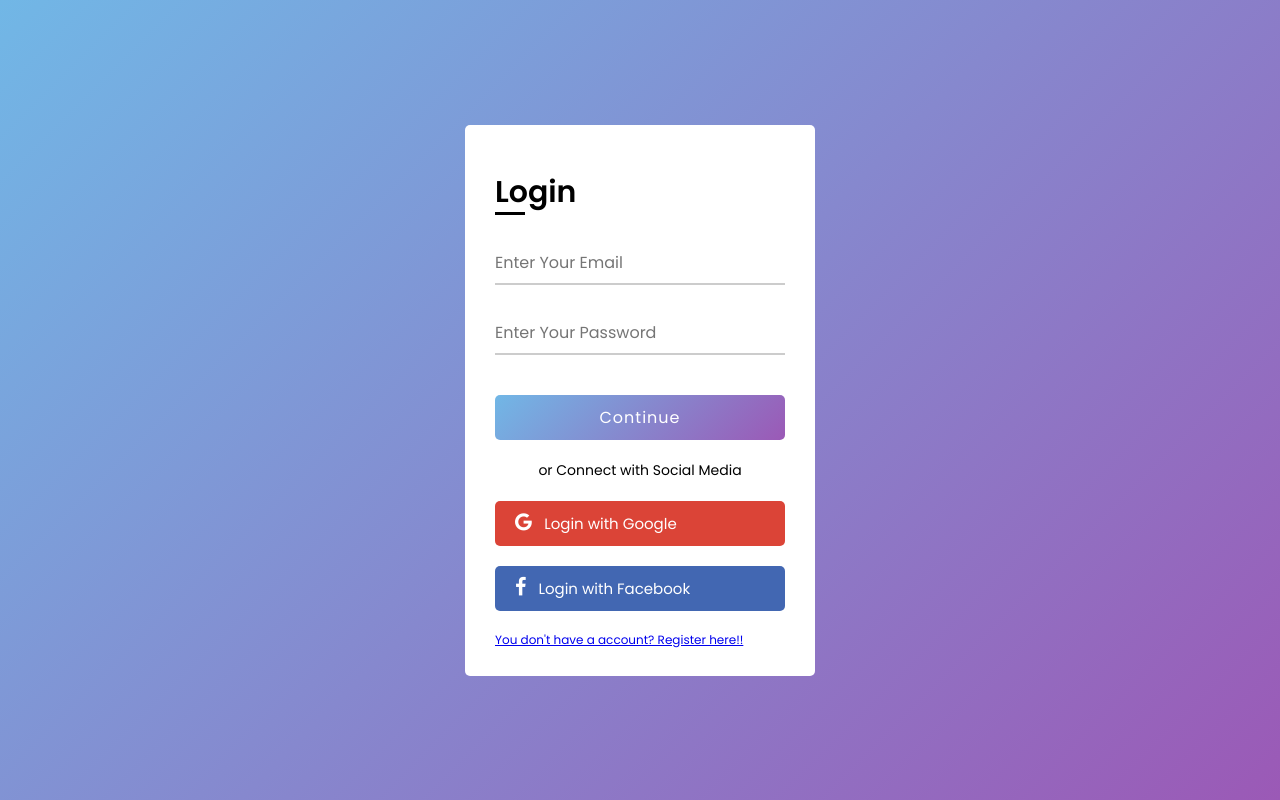
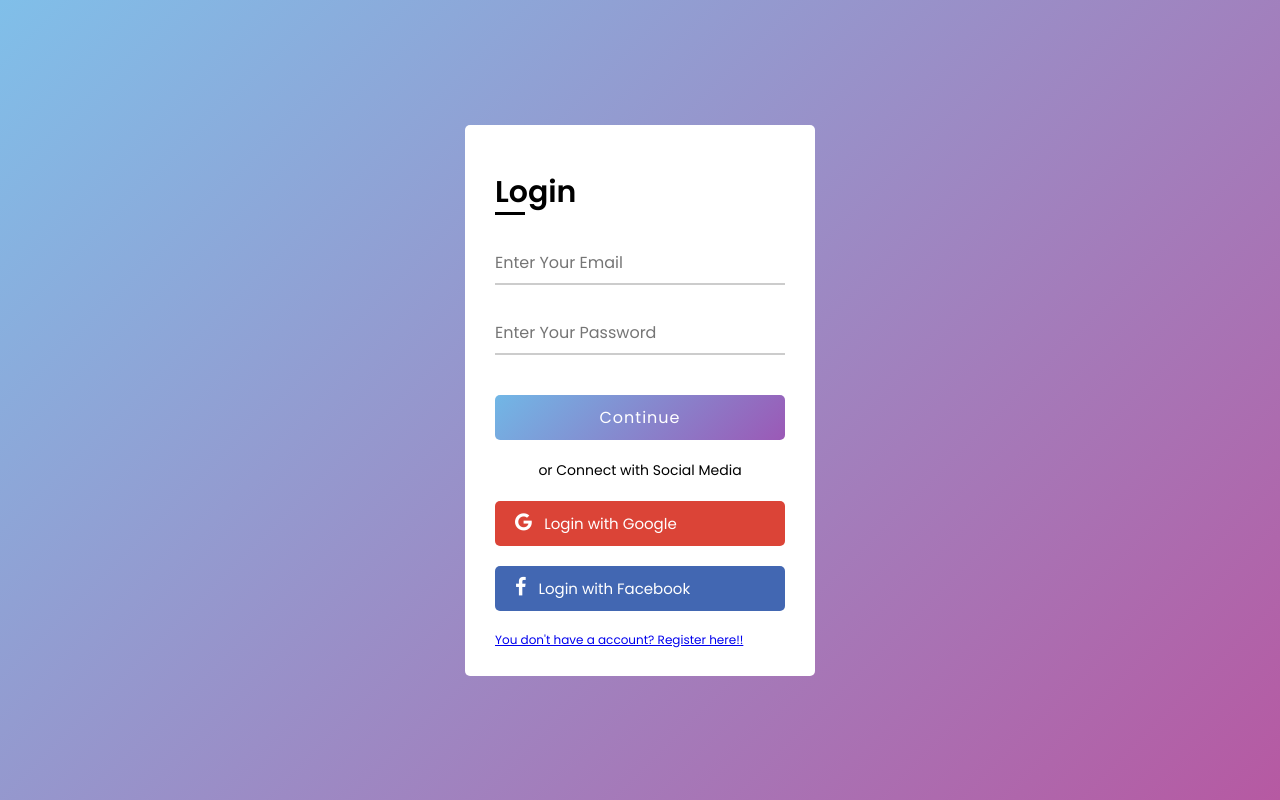
Before and after one commit to TuyenVukt/Test-Frontend, a plain HTML site: page LoginAndRegister/login.html in a window 1280 px wide. Drawn offline with Linux system fonts and the light colour scheme.

Commit message:
change background

```diff
--- a/LoginAndRegister/login.css
+++ b/LoginAndRegister/login.css
@@ -11,7 +11,7 @@ body{
     justify-content: center;
     align-items: center;
     padding: 10px;
-    background: linear-gradient(135deg, #71b7e6, #9b59b6);
+    background: linear-gradient(135deg, #80bfe9, #b659a2);
 }
 .container{
     background: #fff;
--- a/LoginAndRegister/register.css
+++ b/LoginAndRegister/register.css
@@ -11,7 +11,7 @@ body{
     justify-content: center;
     align-items: center;
     padding: 10px;
-    background: linear-gradient(135deg, #71b7e6, #9b59b6);
+    background: linear-gradient(135deg, #80bfe9, #b659a2);
 }
 .container{
     max-width: 700px;
```
